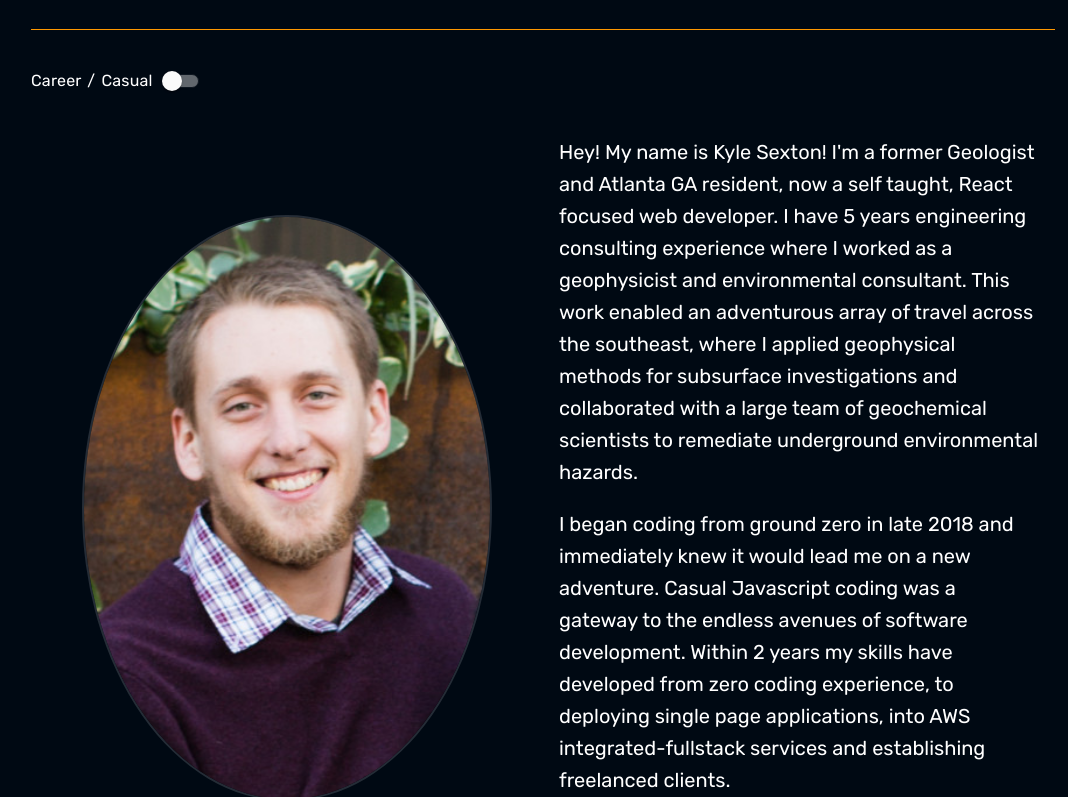
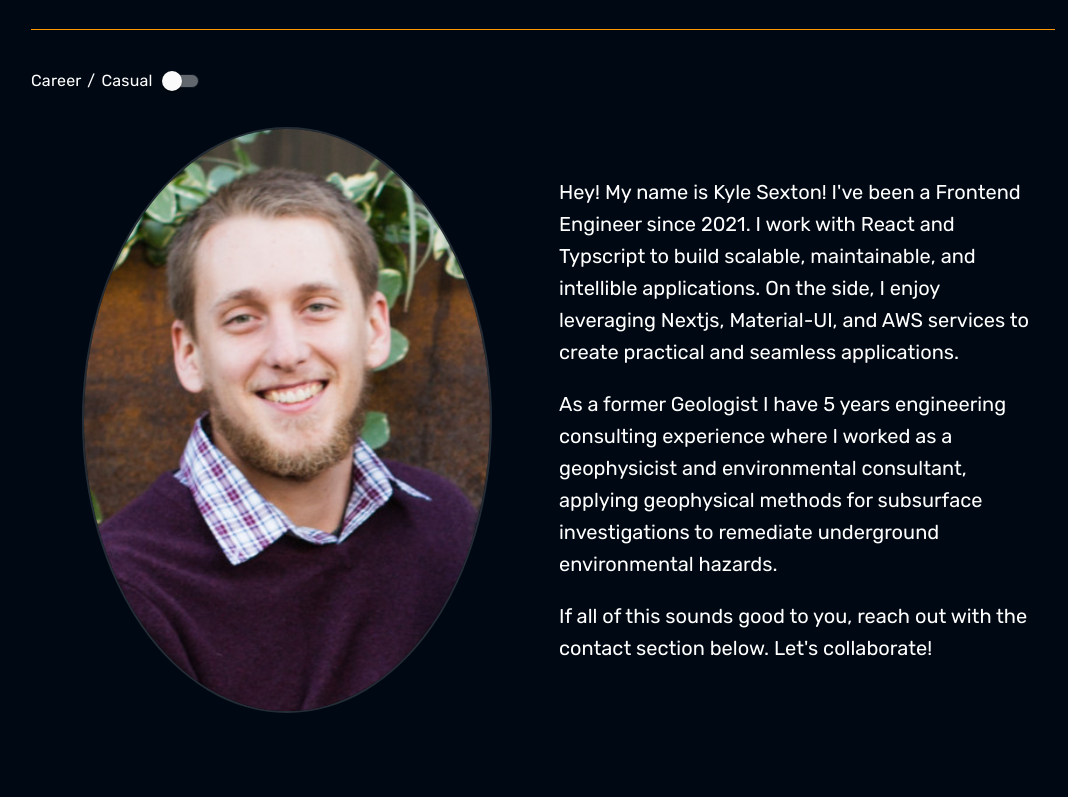
Before and after one commit to sxtnkyl/portfolio2020, a React (Create React App) app: page / in a window 1280 px wide. Shown: the part 923-1720 px from the top of the page, without its empty margins (97-1165 px from the left). Built offline with nearby package versions, Linux system fonts and the light colour scheme; a web font is replaced by a local one.

Commit message:
01/2023/skills update (#1)
* update title and about

* update projects

* update skills

* update resume file

```diff
--- a/src/components/Title.js
+++ b/src/components/Title.js
@@ -86,7 +86,7 @@ const Title = () => {
       <div className={classes.filter}>
         {sectionTitle}
         <Divider variant="middle" />
-        <Typography variant="h3">Full Stack Dev</Typography>
+        <Typography variant="h3">Frontend Engineer</Typography>
         <Button
           rel="noopener noreferrer"
           aria-label="link to github"
--- a/src/components/about.js
+++ b/src/components/about.js
@@ -85,29 +85,24 @@ const useStyles = makeStyles((theme) => ({
 const About = () => {
   const classes = useStyles();
 
-  //true = professional, false = casual
-  const [about, setAbout] = useState(true);
+  const [isProfessionalView, setIsProfessionalView] = useState(true);
 
   const sectionTitle = useSectionTitleSlide("About", 0.5, "h2");
 
   const professionalInfo = (
     <>
       <p>
-        Hey! My name is Kyle Sexton! I'm a former Geologist and Atlanta GA
-        resident, now a self taught, React focused web developer. I have 5 years
-        engineering consulting experience where I worked as a geophysicist and
-        environmental consultant. This work enabled an adventurous array of
-        travel across the southeast, where I applied geophysical methods for
-        subsurface investigations and collaborated with a large team of
-        geochemical scientists to remediate underground environmental hazards.
+        Hey! My name is Kyle Sexton! I've been a Frontend Engineer since 2021. I
+        work with React and Typscript to build scalable, maintainable, and
+        intellible applications. On the side, I enjoy leveraging Nextjs,
+        Material-UI, and AWS services to create practical and seamless
+        applications.
       </p>
       <p>
-        I began coding from ground zero in late 2018 and immediately knew it
-        would lead me on a new adventure. Casual Javascript coding was a gateway
-        to the endless avenues of software development. Within 2 years my skills
-        have developed from zero coding experience, to deploying single page
-        applications, into AWS integrated-fullstack services and establishing
-        freelanced clients.
+        As a former Geologist I have 5 years engineering consulting experience
+        where I worked as a geophysicist and environmental consultant, applying
+        geophysical methods for subsurface investigations to remediate
+        underground environmental hazards.
       </p>
       <p>
         If all of this sounds good to you, reach out with the contact section
@@ -130,13 +125,17 @@ const About = () => {
   const ref1 = useRef();
   const ref2 = useRef();
   const spring1 = useSpring({
-    opacity: about ? "1" : "0",
-    transform: about ? "translate3d(0, 0, 0)" : "translate3d(-40px, 0, 0)",
+    opacity: isProfessionalView ? "1" : "0",
+    transform: isProfessionalView
+      ? "translate3d(0, 0, 0)"
+      : "translate3d(-40px, 0, 0)",
     config: config.gentle,
   });
   const spring2 = useSpring({
-    opacity: about ? "0" : "1",
-    transform: about ? "translate3d(-40px, 0, 0)" : "translate3d(0, 0, 0)",
+    opacity: isProfessionalView ? "0" : "1",
+    transform: isProfessionalView
+      ? "translate3d(-40px, 0, 0)"
+      : "translate3d(0, 0, 0)",
     config: config.gentle,
   });
 
@@ -189,12 +188,17 @@ const About = () => {
       {sectionTitle}
       <Divider variant="fullWidth" />
       <FormControlLabel
-        control={<Switch onChange={() => setAbout(!about)} edge="start" />}
+        control={
+          <Switch
+            onChange={() => setIsProfessionalView(!isProfessionalView)}
+            edge="start"
+          />
+        }
         labelPlacement="start"
         label="Career / Casual"
         className={classes.text}
       />
-      {about ? professionalGrid : casualGrid}
+      {isProfessionalView ? professionalGrid : casualGrid}
     </section>
   );
 };
--- a/src/components/skills.js
+++ b/src/components/skills.js
@@ -10,7 +10,7 @@ import {
   Link,
   makeStyles,
 } from "../theme/themIndex";
-import Kyle_Sexton_fullstack from "../utility/Kyle_Sexton_Resume_Jan2021.pdf";
+import Kyle_Sexton_fullstack from "../utility/Kyle_Sexton_Resume_Jan2023.pdf";
 import skillData from "../utility/skillsData";
 import useSectionTitleSlide from "../utility/sectionTitleSlide";
 
--- a/src/utility/projectData.js
+++ b/src/utility/projectData.js
@@ -16,6 +16,21 @@ const projects = [
   //thumnail: pic for tile
   //demoUrl: deployed project
   //githubUrl: code repo
+  {
+    name: "Beer Bulletin",
+    summary:
+      "Full stack application to find and trade beers, keep track of visited breweries, and unlock in app milestones.",
+    technicalChallenges:
+      "Create a full stack application using the Nextjs framework/Vercel deploy, Sequelize, and MongoDB.",
+    solutions:
+      "Nextjs will provide smooth server-side rendering, SEO, accessibility, and other necessary features to be an efficient and seamless PWA. Material-UI and Framer Motion provide the UI experience, JWT are used for authentication, and Sequelize with MongoDB provide backend utility.",
+    css: "#23d5ab",
+    concepts:
+      "React, React Hooks, Authentication, JWT, PWA, Middleware, Non-Relational DB's",
+    thumbnail: "",
+    demoUrl: "",
+    githubUrl: "https://github.com/sxtnkyl/beer-bulletin",
+  },
   {
     name: "Tail Wag Dog Training",
     summary: "Client landing page for a local canine training business",
@@ -75,23 +90,23 @@ const projects = [
     demoUrl: "https://sxtnkyl.github.io/handsampler/",
     githubUrl: "https://github.com/sxtnkyl/handsampler",
   },
-  {
-    name: "Pomodoro",
-    summary: "A Pomodoro timer for tracking session and break intervals",
-    technicalChallenges:
-      "Need to learn React somehow! One of my first coding exercises. Needed to obtain a grasp on general coding practices, React app structure, and basic html/css.",
-    solutions:
-      "React hooks was applied to accept minute values for session and break intervals, display the realtime countdown, repeat the intervals, and track the number of cycles completed. Making a smooth background gradient and progress bar provided solid practice with conditional styling.",
-    css: "#23d5ab",
-    concepts:
-      "HTML, CSS, Javascript, React, React Hooks, UseEffect Cleanup, CSS trainsitions",
-    thumbnail: "pomodoro",
-    demoUrl: "https://codepen.io/sxtnkyl/pen/KLqLPX",
-    githubUrl: "https://codepen.io/sxtnkyl/pen/KLqLPX",
-  },
 ];
 
 // const otherProjects = [
+// {
+//   name: "Pomodoro",
+//   summary: "A Pomodoro timer for tracking session and break intervals",
+//   technicalChallenges:
+//     "Need to learn React somehow! One of my first coding exercises. Needed to obtain a grasp on general coding practices, React app structure, and basic html/css.",
+//   solutions:
+//     "React hooks was applied to accept minute values for session and break intervals, display the realtime countdown, repeat the intervals, and track the number of cycles completed. Making a smooth background gradient and progress bar provided solid practice with conditional styling.",
+//   css: "#23d5ab",
+//   concepts:
+//     "HTML, CSS, Javascript, React, React Hooks, UseEffect Cleanup, CSS trainsitions",
+//   thumbnail: "pomodoro",
+//   demoUrl: "https://codepen.io/sxtnkyl/pen/KLqLPX",
+//   githubUrl: "https://codepen.io/sxtnkyl/pen/KLqLPX",
+// },
 // {
 //   name: "Calculator",
 //   summary: "A React calculator with some additional functionality",
--- a/src/utility/skillsData.js
+++ b/src/utility/skillsData.js
@@ -2,27 +2,28 @@ const skillData = [
   {
     category: "IDE/Scripting Languages",
     skills: [
-      "Github-Gitbash",
+      "Git",
       "Visual Studio Code",
       "HTML",
       "SCSS",
       "JavaScript",
+      "Typescript",
     ],
   },
   {
     category: "Front End",
     skills: [
       "React",
-      "React Hook Form",
-      "React Router",
-      "React Spring",
+      "Formik",
+      "React Router/DOM",
       "Framer Motion",
-      "Axios/Fetch API",
+      "RESTful/QraphQL",
       "Material UI",
       "Styled Components",
       "TailwindCSS",
-      "Markdown",
-      "Bootstrap",
+      "Jest/React Testing Library",
+      "React Intl",
+      "Vite",
     ],
   },
   {
@@ -40,12 +41,18 @@ const skillData = [
     ],
   },
   {
+    category: "Methodologies",
+    skills: ["Agile", "Jira", "Slack", "Figma"],
+  },
+  {
     category: "Certs / Courses / Groups",
     skills: [
+      "Georgia Tech Coding Bootcamp 2021",
+      "Udemy JS Algorithmsand Data Structures Masterclass",
+      "Udemy Understanding Typescript 2023",
       "FCC Responsive Web Design",
       "FCC JS Algorithms and Data Structures",
       "FCC Front End Libraries",
-      "Udemy JS Algorithmsand Data Structures Masterclass",
       "Levelup Tutorials- Animating React",
       "ReactATL Meetup Group",
     ],
```
Also changed, not shown: 2 other files (tests, documents, lock files or other folders).
